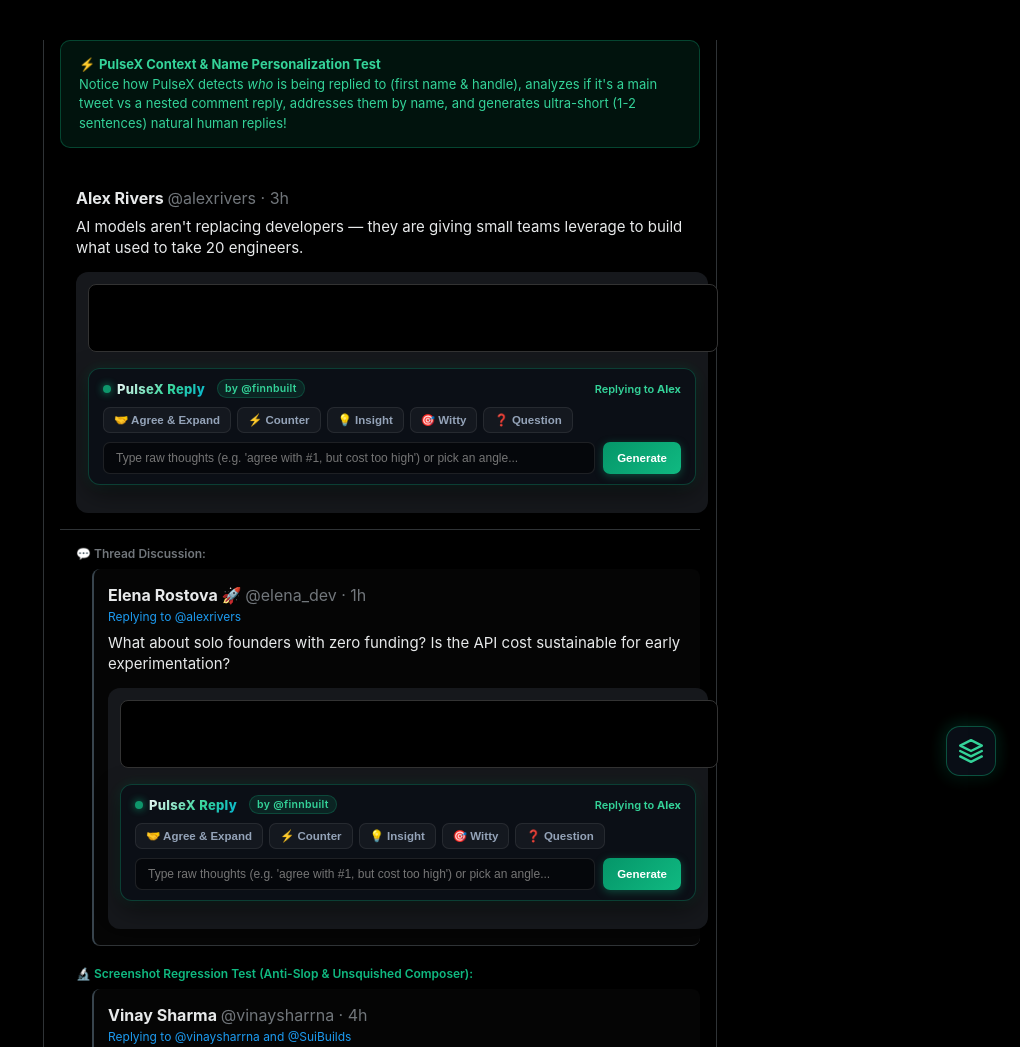
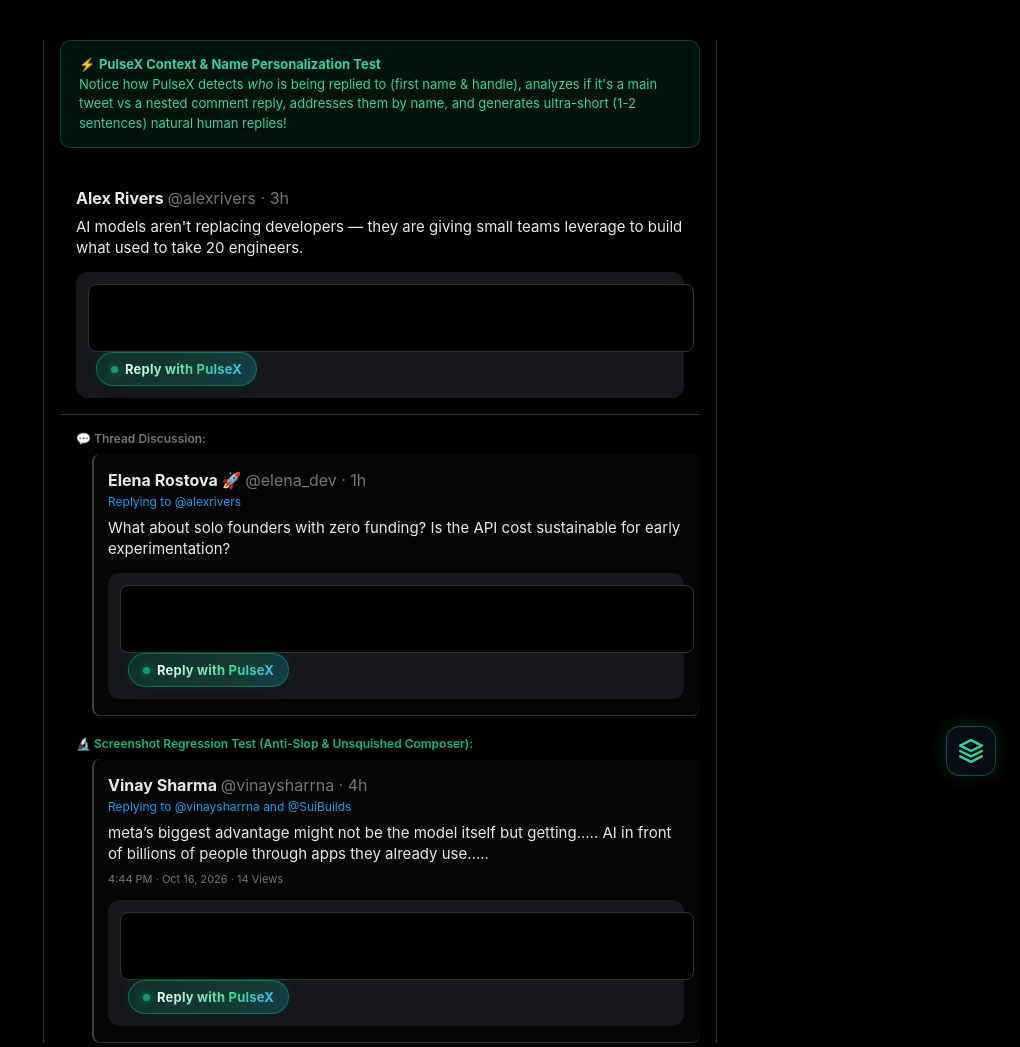
Before and after one commit to finnbuilt/pulsex, a browser extension: page test-demo.html in a window 1280 px wide. Shown: the top 1047 px of the page, without its empty margins (260-1280 px from the left). Drawn offline with Linux system fonts and the light colour scheme.

Commit message:
feat: two-state reply mounting with sleek pill button in collapsed row and full interface in expanded composer

```diff
--- a/extension/content/content_script.js
+++ b/extension/content/content_script.js
@@ -1174,7 +1174,134 @@
       this.seenEditors = new WeakSet();
     }
 
+    mountCollapsedButton(inlineReply, editorEl) {
+      if (!inlineReply || inlineReply.querySelector('.pulsex-collapsed-host')) return;
+
+      const host = document.createElement('div');
+      host.className = 'pulsex-collapsed-host';
+      host.style.cssText = 'display: inline-flex !important; align-items: center !important; margin: 0 8px !important; flex-shrink: 0 !important; z-index: 5 !important; vertical-align: middle !important;';
+
+      const shadow = host.attachShadow({ mode: 'open' });
+      shadow.innerHTML = `
+        <style>
+          :host {
+            display: inline-flex !important;
+            align-items: center !important;
+          }
+          .pulsex-collapsed-btn {
+            display: inline-flex;
+            align-items: center;
+            gap: 7px;
+            height: 34px;
+            padding: 0 14px;
+            border-radius: 9999px;
+            background: linear-gradient(135deg, rgba(6, 78, 59, 0.45) 0%, rgba(16, 185, 129, 0.22) 60%, rgba(6, 182, 212, 0.25) 100%);
+            backdrop-filter: blur(8px);
+            -webkit-backdrop-filter: blur(8px);
+            border: 1px solid rgba(16, 185, 129, 0.45);
+            box-shadow: 0 2px 10px rgba(0, 0, 0, 0.35), 0 0 10px rgba(16, 185, 129, 0.2);
+            color: #fff;
+            font-family: -apple-system, BlinkMacSystemFont, "Segoe UI", Roboto, Helvetica, Arial, sans-serif;
+            font-size: 13px;
+            font-weight: 700;
+            cursor: pointer;
+            white-space: nowrap;
+            transition: all 0.2s cubic-bezier(0.4, 0, 0.2, 1);
+            user-select: none;
+            outline: none;
+          }
+          .pulsex-collapsed-btn:hover {
+            background: linear-gradient(135deg, rgba(6, 78, 59, 0.65) 0%, rgba(16, 185, 129, 0.35) 60%, rgba(6, 182, 212, 0.4) 100%);
+            border-color: #10b981;
+            box-shadow: 0 4px 16px rgba(0, 0, 0, 0.45), 0 0 18px rgba(16, 185, 129, 0.45);
+            transform: translateY(-1px);
+          }
+          .pulsex-collapsed-btn:active {
+            transform: translateY(0);
+          }
+          .pulsex-pulse-dot {
+            width: 7px;
+            height: 7px;
+            border-radius: 50%;
+            background: #10b981;
+            box-shadow: 0 0 8px #10b981;
+            animation: pulsex-pulse-anim 2s infinite ease-in-out;
+          }
+          .pulsex-collapsed-text {
+            background: linear-gradient(135deg, #ffffff 0%, #34d399 65%, #38bdf8 100%);
+            -webkit-background-clip: text;
+            -webkit-text-fill-color: transparent;
+            font-weight: 700;
+            letter-spacing: 0.2px;
+          }
+          @keyframes pulsex-pulse-anim {
+            0%, 100% { opacity: 0.8; transform: scale(1); }
+            50% { opacity: 1; transform: scale(1.35); }
+          }
+        </style>
+        <button type="button" class="pulsex-collapsed-btn" title="Expand composer with PulseX AI Assistant">
+          <span class="pulsex-pulse-dot"></span>
+          <span class="pulsex-collapsed-text">Reply with PulseX</span>
+        </button>
+      `;
+
+      const btn = shadow.querySelector('.pulsex-collapsed-btn');
+      btn.addEventListener('click', (e) => {
+        e.preventDefault();
+        e.stopPropagation();
+
+        const trigger = inlineReply.querySelector('[role="textbox"], [data-testid="tweetTextarea_0_label"], [data-testid="tweetTextarea_0"], div[contenteditable="true"]') || inlineReply;
+
+        if (trigger) {
+          try {
+            if (typeof PointerEvent !== 'undefined') {
+              trigger.dispatchEvent(new PointerEvent('pointerdown', { bubbles: true, cancelable: true }));
+            }
+            trigger.dispatchEvent(new MouseEvent('mousedown', { bubbles: true, cancelable: true }));
+            if (typeof trigger.focus === 'function') trigger.focus();
+            trigger.dispatchEvent(new FocusEvent('focusin', { bubbles: true }));
+            if (typeof PointerEvent !== 'undefined') {
+              trigger.dispatchEvent(new PointerEvent('pointerup', { bubbles: true, cancelable: true }));
+            }
+            trigger.dispatchEvent(new MouseEvent('mouseup', { bubbles: true, cancelable: true }));
+            trigger.dispatchEvent(new MouseEvent('click', { bubbles: true, cancelable: true }));
+          } catch (err) {}
+        }
+
+        host.remove();
+
+        setTimeout(() => this.scan(), 50);
+        setTimeout(() => this.scan(), 150);
+        setTimeout(() => this.scan(), 350);
+        setTimeout(() => this.scan(), 700);
+      });
+
+      const nativeReplyBtn = inlineReply.querySelector('[data-testid="tweetButtonInline"], [data-testid*="tweetButton"]');
+      if (nativeReplyBtn && nativeReplyBtn.parentNode) {
+        nativeReplyBtn.parentNode.insertBefore(host, nativeReplyBtn);
+      } else {
+        inlineReply.appendChild(host);
+      }
+    }
+
     scan() {
+      // 1. Bidirectional sync: check for any inline replies that may have collapsed back
+      const inlineReplies = document.querySelectorAll('div[data-testid="Inline-Tweet-Reply"]');
+      for (const ir of inlineReplies) {
+        const tb = ir.querySelector('[data-testid="toolBar"]');
+        if (!tb) {
+          const lingeringFullBar = ir.querySelector('.pulsex-inline-container');
+          if (lingeringFullBar) lingeringFullBar.remove();
+
+          if (!ir.querySelector('.pulsex-collapsed-host')) {
+            const ed = ir.querySelector('[role="textbox"]') || ir;
+            this.seenEditors.delete(ed);
+            this.mountCollapsedButton(ir, ed);
+          }
+        }
+      }
+
+      // 2. Scan composer targets
       const selectors = [
         '[data-testid="tweetTextarea_0"]',
         '[data-testid="tweetTextarea_0_label"]',
@@ -1202,41 +1329,33 @@
                            editorEl.closest('[role="dialog"]') ||
                            label.parentNode;
 
-      if (composerRoot?.querySelector('.pulsex-inline-container') || label.parentNode?.querySelector('.pulsex-inline-container')) {
-        return;
-      }
-
       // Check if we are inside Twitter's inline reply section
       const inlineReply = editorEl.closest('[data-testid="Inline-Tweet-Reply"]');
       const toolbar = composerRoot?.querySelector('[data-testid="toolBar"]') ||
                       label.parentNode?.querySelector('[data-testid="toolBar"]');
 
-      // If Twitter's inline reply is in its collapsed 1-line state (no bottom toolBar yet):
-      // We auto-expand Twitter's composer with full pointer/mouse/focus events so it opens
-      // directly as the full un-squished composer (Image 2). We NEVER mount into the collapsed 1-line row.
-      const isCollapsed = inlineReply && !toolbar && (inlineReply.offsetHeight < 70 || inlineReply.querySelector('[data-testid*="tweetButton"], [data-testid="tweetButtonInline"]'));
+      // Collapsed quick-reply state detection (Image 1):
+      // Inside Inline-Tweet-Reply and bottom toolBar is not yet present
+      const isCollapsed = inlineReply && !toolbar;
 
       if (isCollapsed) {
-        if (!inlineReply.dataset.pulsexAutoExpanded) {
-          inlineReply.dataset.pulsexAutoExpanded = 'true';
-          const trigger = inlineReply.querySelector('[role="textbox"], [data-testid="tweetTextarea_0_label"], [data-testid="tweetTextarea_0"], div[contenteditable="true"]') || inlineReply;
-          if (trigger) {
-            try {
-              if (typeof PointerEvent !== 'undefined') {
-                trigger.dispatchEvent(new PointerEvent('pointerdown', { bubbles: true, cancelable: true }));
-              }
-              trigger.dispatchEvent(new MouseEvent('mousedown', { bubbles: true, cancelable: true }));
-              if (typeof trigger.focus === 'function') trigger.focus();
-              trigger.dispatchEvent(new FocusEvent('focusin', { bubbles: true }));
-              if (typeof PointerEvent !== 'undefined') {
-                trigger.dispatchEvent(new PointerEvent('pointerup', { bubbles: true, cancelable: true }));
-              }
-              trigger.dispatchEvent(new MouseEvent('mouseup', { bubbles: true, cancelable: true }));
-              trigger.dispatchEvent(new MouseEvent('click', { bubbles: true, cancelable: true }));
-            } catch (e) {}
-          }
-        }
-        // Never mount in the collapsed 1-line row. Wait for expanded composer with toolBar!
+        // Never mount the full 5-angle card in the collapsed 1-line row.
+        const lingeringFullBar = composerRoot?.querySelector('.pulsex-inline-container') || inlineReply.querySelector('.pulsex-inline-container');
+        if (lingeringFullBar) lingeringFullBar.remove();
+
+        // Mount the sleek "Reply with PulseX" button
+        this.mountCollapsedButton(inlineReply, editorEl);
+        return;
+      }
+
+      // In the expanded state (Image 2):
+      // 1. Remove any collapsed button
+      if (inlineReply) {
+        inlineReply.querySelectorAll('.pulsex-collapsed-host').forEach(el => el.remove());
+      }
+
+      // 2. Prevent duplicate full container
+      if (composerRoot?.querySelector('.pulsex-inline-container') || label.parentNode?.querySelector('.pulsex-inline-container')) {
         return;
       }
 
--- a/test-demo.html
+++ b/test-demo.html
@@ -176,9 +176,25 @@
             }, 600);
           }
         }
+    // Simulate Twitter's click-to-expand composer behavior
+    document.querySelectorAll('[data-testid="Inline-Tweet-Reply"]').forEach(replyBox => {
+      const expand = () => {
+        if (!replyBox.querySelector('[data-testid="toolBar"]')) {
+          const toolbar = document.createElement('div');
+          toolbar.setAttribute('data-testid', 'toolBar');
+          toolbar.style.cssText = 'display: flex; justify-content: space-between; align-items: center; padding-top: 10px; margin-top: 10px; border-top: 1px solid #2f3336;';
+          toolbar.innerHTML = `
+            <div style="color: #1d9bf0; font-size: 14px; display: flex; gap: 12px; cursor: pointer;">🖼️ 🎬 📊 😀 ⏱️ 📍</div>
+            <button data-testid="tweetButtonInline" style="background: #1d9bf0; color: #fff; font-weight: 700; border: none; border-radius: 9999px; padding: 6px 16px; cursor: pointer;">Reply</button>
+          `;
+          replyBox.appendChild(toolbar);
+        }
       };
-    }
+      replyBox.addEventListener('click', expand);
+      replyBox.addEventListener('focusin', expand);
+    });
   </script>
+
 
   <!-- Inject PulseX Content Script -->
   <script src="extension/content/content_script.js"></script>
```
Also changed, not shown: context/progress-tracker.md (+1 -0 lines), tests/content-script.test.js (+15 -0 lines), 2 other files.
